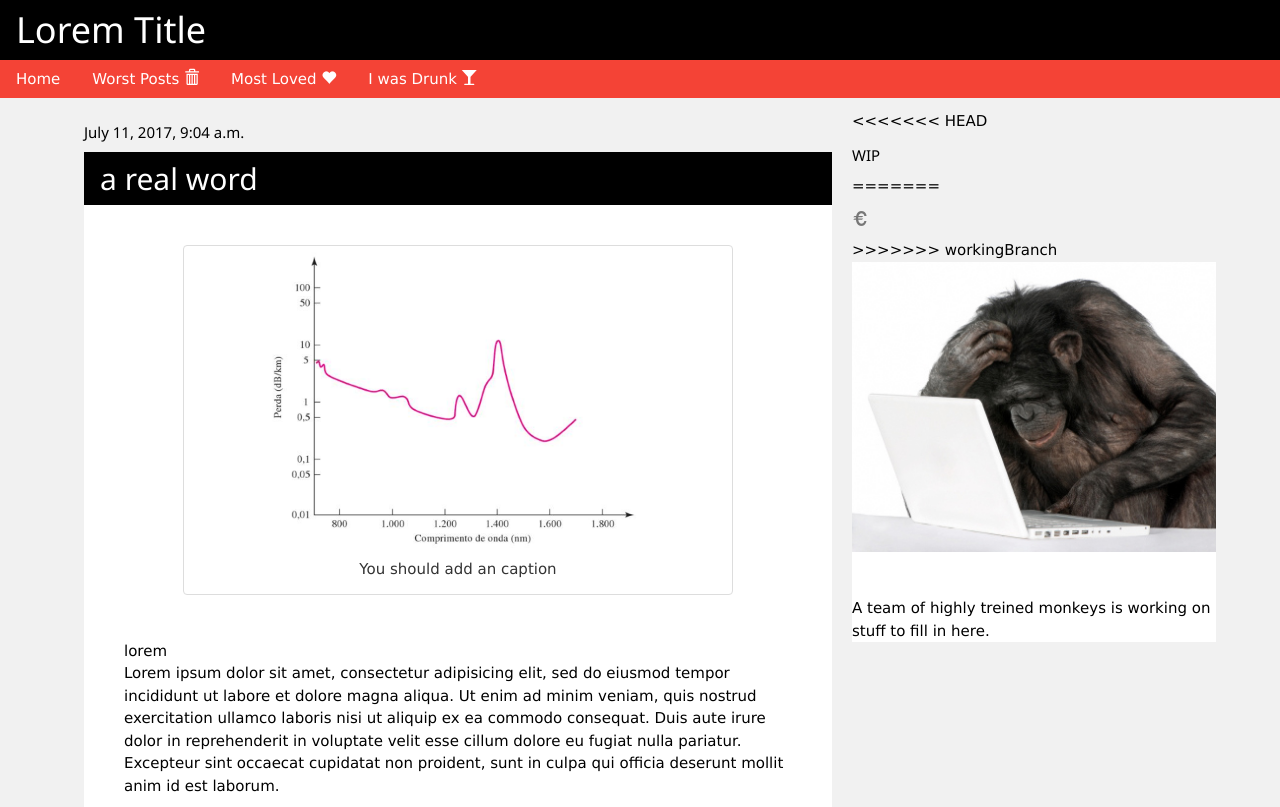
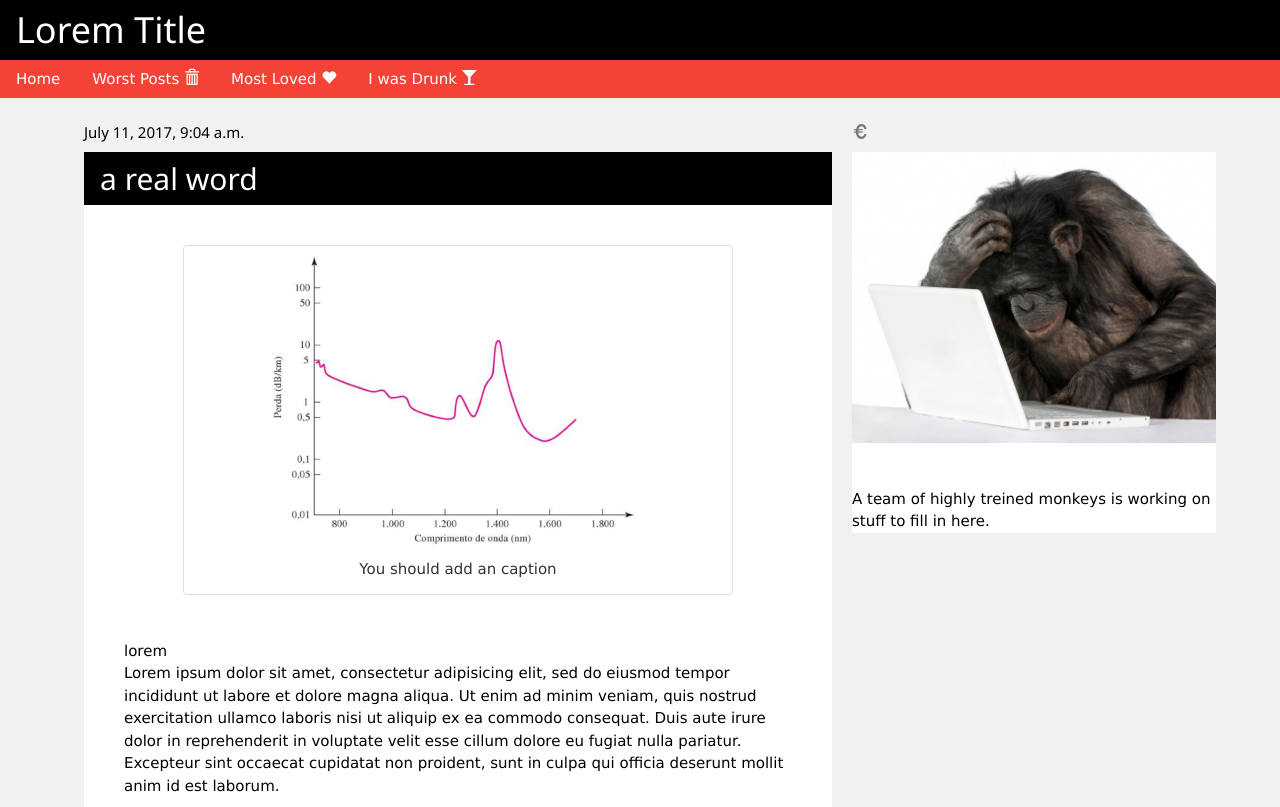
Before and after one commit to MiopeCiclope/blog, a Django app: page /post/1/ in a window 1280 px wide. Shown: the top 807 px of the page. Run offline with Django 3.2, Linux system fonts and the light colour scheme; data comes from the database, SQL or seed files in the repository; some libraries are stand-ins or nearby versions.

Commit message:
Forgot to save after the conflict

```diff
--- a/blog/templates/aside.html
+++ b/blog/templates/aside.html
@@ -1,9 +1,5 @@
 <div class="w3-conteiner labelComment w3-light-grey">
-<<<<<<< HEAD
-    <h4><small class="recentposts"> WIP </small> </small></h4>
-=======
     <h4><small><span class="glyphicon glyphicon-euro"></span></small></h4>
->>>>>>> workingBranch
     <div class= "w3-white w3-conteiner labelComment">
         <img src="/media/monkey.jpg" class="w3-image" />
         <article>
```
